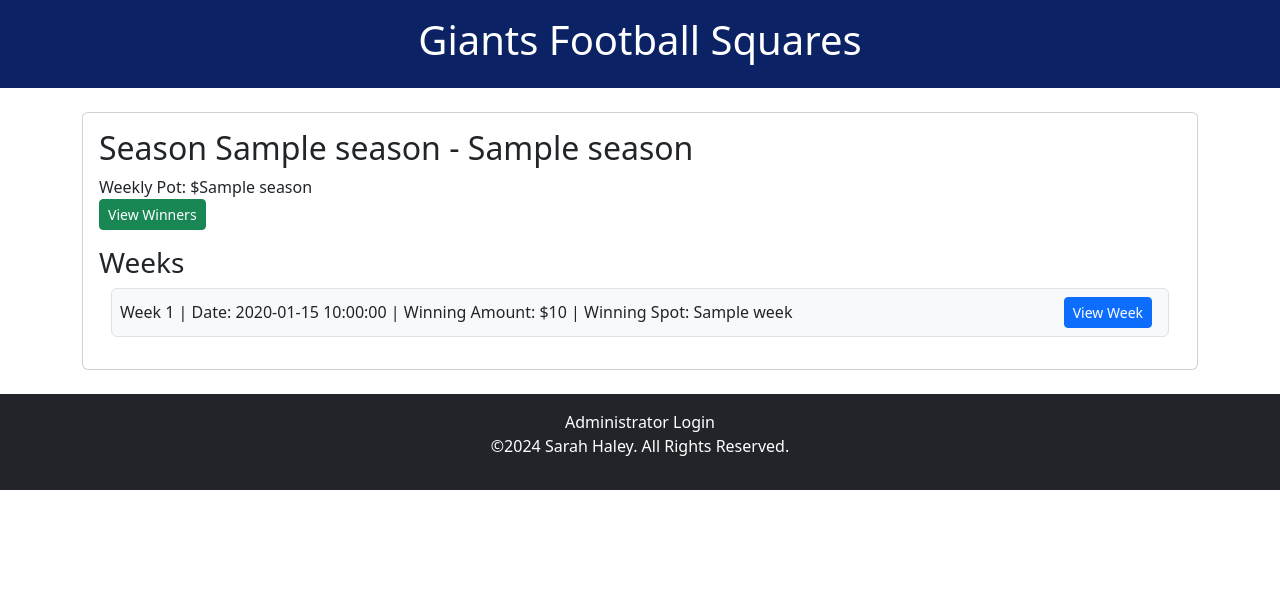
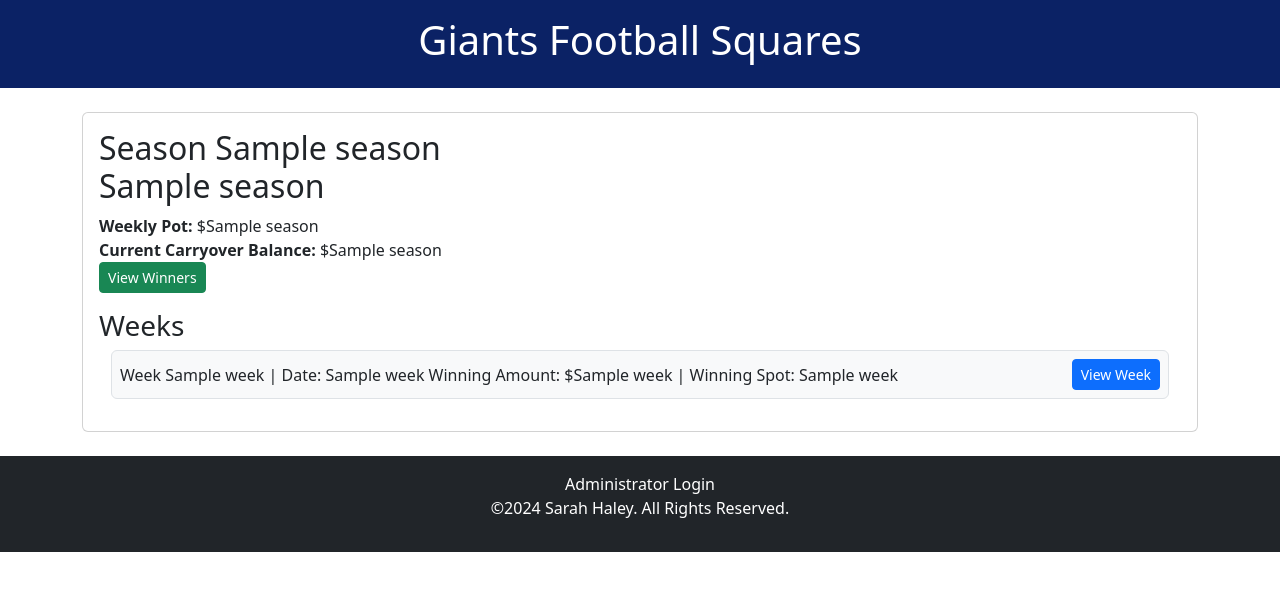
Before and after one commit to sarahjeanhaley/giantsfootballsquares, a Flask app: page / in a window 1280 px wide. Shown: the top 591 px of the page. Run offline with Flask 3, Linux system fonts and the light colour scheme; a database or web service that is not in the repository returns one stand-in record (values such as "Sample title"); some libraries are stand-ins or nearby versions.

Commit message:
Design Updates

```diff
--- a/app.py
+++ b/app.py
@@ -37,7 +37,7 @@ def home():
     conn = get_db()
     cursor = conn.cursor()
 
-    cursor.execute("SELECT season_id, season_year, trim(season_desc), season_status, weekly_pot, pot_balance FROM seasons where season_status = 'C'")
+    cursor.execute("SELECT season_id, season_year, trim(season_desc), season_status, weekly_pot, coalesce(pot_balance,0) FROM seasons where season_status = 'C'")
     seasons = cursor.fetchall()
 
     season_data = []
@@ -51,7 +51,7 @@ def home():
         pot_balance = season[5]
 
         cursor.execute('''SELECT w.week_id, w.season_week_number, w.game_date, w.home_score,
-                       w.away_score, w.status, w.winning_index, w.winning_amount, p.name
+                       w.away_score, w.status, w.winning_index, coalesce(w.winning_amount,0), p.name
                        FROM weeks w
                        left join grid_spots g on w.winning_index = g.grid_index and w.season_id = g.seasonid
                        left join participants p on g.user_part_id = p.part_id
--- a/templates/base.html
+++ b/templates/base.html
@@ -1,34 +1,51 @@
 <!DOCTYPE html>
 <html lang="en">
 <head>
-    <!-- Google tag (gtag.js) -->
+    <!-- Google Analytics -->
     <script async src="https://www.googletagmanager.com/gtag/js?id=G-VSMT62T7JV"></script>
     <script>
       window.dataLayer = window.dataLayer || [];
       function gtag(){dataLayer.push(arguments);}
       gtag('js', new Date());
-
       gtag('config', 'G-VSMT62T7JV');
     </script>
+
     <meta name="google-adsense-account" content="ca-pub-6960807355856881">
     <meta charset="UTF-8">
     <meta name="viewport" content="width=device-width, initial-scale=1.0">
     <title>{% block title %}Giants Football Squares{% endblock %}</title>
+
     <!-- Bootstrap CSS -->
+    <link href="https://cdn.jsdelivr.net/npm/bootstrap@5.3.0/dist/css/bootstrap.min.css" rel="stylesheet">
+
+    <!-- Custom CSS -->
     <style>
         :root {
-            --bs-primary: #0B2265 !important; /* Replace with your custom color */
+            --bs-primary: #0B2265 !important;
             --bs-primary-rgb: 11, 34, 101 !important;
-            --bs-secondary: #A5ACAF; /* Replace with your custom color */
-            --bs-success: #28a745; /* Replace with your custom color */
-            --bs-danger: #A71930; /* Replace with your custom color */
-            --bs-warning: #ffc107; /* Replace with your custom color */
-            --bs-info: #17a2b8; /* Replace with your custom color */
-            --bs-light: #f8f9fa; /* Replace with your custom color */
-            --bs-dark: #343a40; /* Replace with your custom color */
+            --bs-secondary: #A5ACAF;
+            --bs-success: #28a745;
+            --bs-danger: #A71930;
+            --bs-warning: #ffc107;
+            --bs-info: #17a2b8;
+            --bs-light: #f8f9fa;
+            --bs-dark: #343a40;
         }
     </style>
-    <link href="https://cdn.jsdelivr.net/npm/bootstrap@5.3.0/dist/css/bootstrap.min.css" rel="stylesheet">
+    <style>
+        @media (max-width: 768px) {
+            table th, table td {
+                padding: 8px;
+                font-size: 12px;
+            }
+        }
+        @media (max-width: 576px) {
+            table th, table td {
+                padding: 5px;
+                font-size: 10px;
+            }
+        }
+    </style>
 </head>
 <body>
     <!-- Header -->
@@ -52,10 +69,11 @@
 
     <!-- Footer -->
     <footer class="bg-dark text-white text-center py-3 mt-4">
-
-         {% if 'username' not in session %}<a class="nav-link text-white" href="{{ url_for('login') }}">Administrator Login</a> {% endif %}
+        {% if 'username' not in session %}
+            <a class="nav-link text-white" href="{{ url_for('login') }}">Administrator Login</a>
+        {% endif %}
         <p>&copy;2024 Sarah Haley. All Rights Reserved.</p>
-        <script type="text/javascript" src="https://cdnjs.buymeacoffee.com/1.0.0/button.prod.min.js" data-name="bmc-button" data-slug="sarahhaley" data-color="#d6d6d6" data-emoji="☕"  data-font="Poppins" data-text="Buy me a coffee" data-outline-color="#000000" data-font-color="#000000" data-coffee-color="#FFDD00" ></script>
+        <script type="text/javascript" src="https://cdnjs.buymeacoffee.com/1.0.0/button.prod.min.js" data-name="bmc-button" data-slug="sarahhaley" data-color="#d6d6d6" data-emoji="☕"  data-font="Poppins" data-text="Buy me a coffee" data-outline-color="#000000" data-font-color="#000000" data-coffee-color="#FFDD00"></script>
     </footer>
 
     <!-- Bootstrap JS (optional) -->
--- a/templates/index.html
+++ b/templates/index.html
@@ -8,34 +8,36 @@
 
 <div class="card mb-4">
     <div class="card-body">
-        <h2 class="card-title">Season {{ season.season_year }} - {{ season.season_desc }}</h2>
-        <p><b></b>Weekly Pot:</b> ${{ season.weekly_pot }} {% if  season.pot_balance == "None" %}Current Caryrover Balance: ${{ season.pot_balance }} {% endif %}
-             <br><a href="{{ url_for('winner_list', season_id=season.season_id) }}" class="btn btn-sm btn-success me-6">View Winners</a></p>
+        <h2 class="card-title">Season {{ season.season_year }} <br> {{ season.season_desc }}</h2>
+        <p><b>Weekly Pot:</b> ${{ season.weekly_pot }}<br>
+        <b>Current Carryover Balance:</b> ${{ season.pot_balance }}<br>
+        <a href="{{ url_for('winner_list', season_id=season.season_id) }}" class="btn btn-sm btn-success me-6">View Winners</a>
+        </p>
         <h3 class="mt-3">Weeks</h3>
         <div class="container">
             <div class="row">
                 {% for week in season.weeks %}
                     <div class="col-12 mb-3">
-
-                        {% if week[5] == 'C' %}
-                        <div class="d-flex justify-content-between align-items-center bg-success bg-opacity-50 p-2 border rounded">
-                        {% else %}
-                        <div class="d-flex justify-content-between align-items-center bg-light p-2 border rounded">
-                            {% endif %}
-                                Week {{ week[1] }} |
-                                Date: {{ week[2] }} |
+                        <div class="d-flex justify-content-between align-items-center p-2 border rounded
+                            {% if week[5] == 'C' %}
+                                bg-success bg-opacity-50
+                            {% else %}
+                                bg-light
+                            {% endif %}">
+                            <div>
+                                Week {{ week[1] }} | Date: {{ week[2] }}
                                 {% if week[5] == 'C' %}
                                     Current Week
                                 {% else %}
                                     {% if week[7] == 0 %}
-                                    No Winner
+                                        No Winner
                                     {% else %}
-                                    Winning Amount: ${{ week[7] }} | Winning Spot: {{ week[8] }}
+                                        Winning Amount: ${{ week[7] }} | Winning Spot: {{ week[8] }}
                                     {% endif %}
                                 {% endif %}
-                            <div>
-                                <a href="{{ url_for('view_week', season_id=season.season_id, week_id=week[0]) }}" class="btn btn-sm btn-primary me-2">View Week</a>
-
+                            </div>
+                            <div class="mt-2 mt-sm-0">
+                                <a href="{{ url_for('view_week', season_id=season.season_id, week_id=week[0]) }}" class="btn btn-sm btn-primary">View Week</a>
                             </div>
                         </div>
                     </div>
```
Also changed, not shown: templates/view_week.html (+6 -4 lines), 1 other file. Lines whose indentation alone changed are shown as unchanged.
